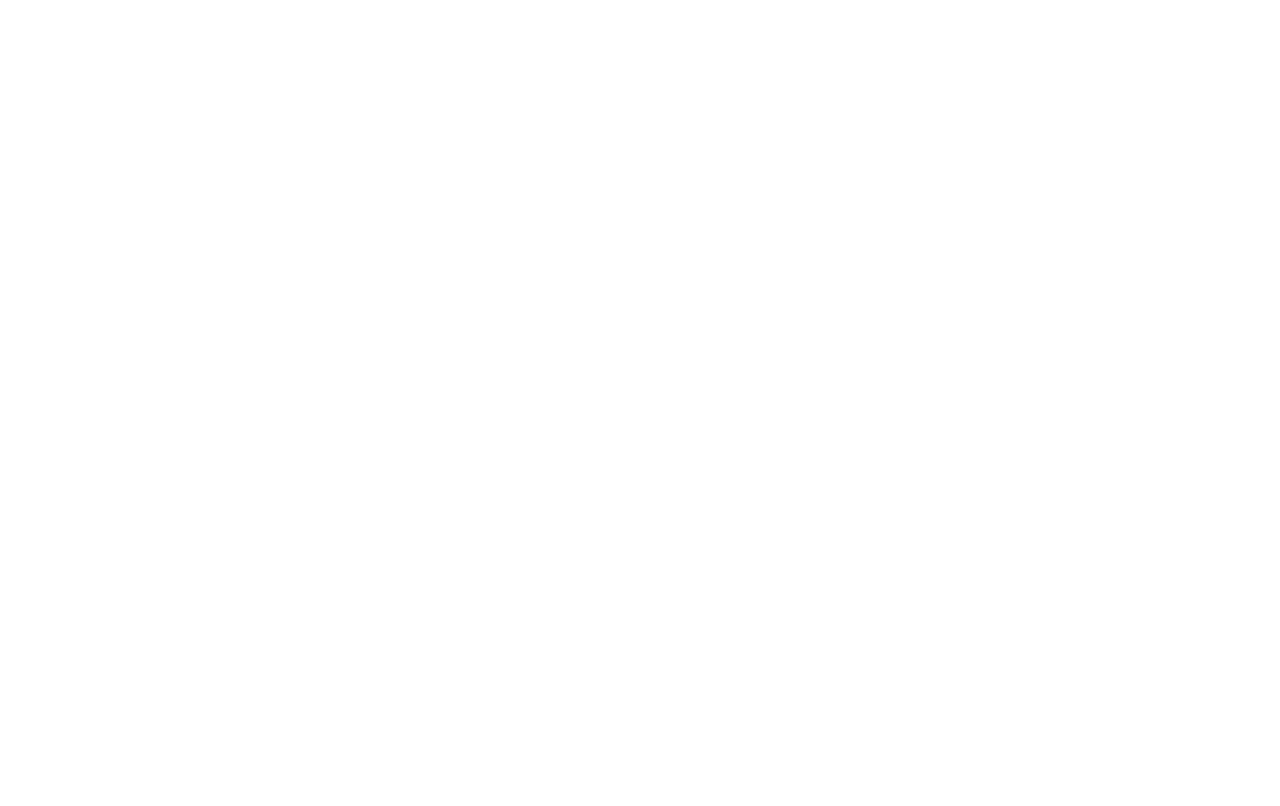
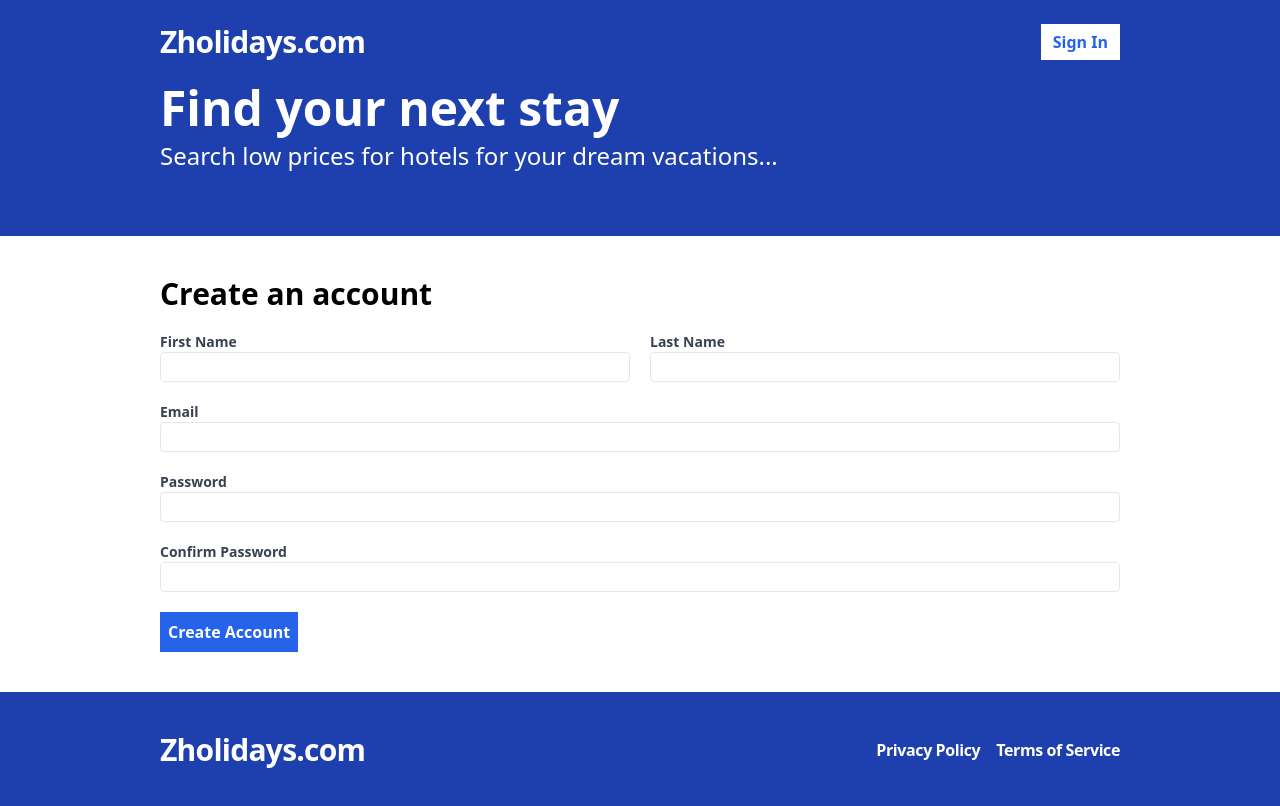
Before and after one commit to Zaahiid/hotel-booking-client, a React (Vite) app: page /register in a window 1280 px wide. Before the commit this address had no page. Built offline with nearby package versions, Linux system fonts and the light colour scheme.

Commit message:
Registration form UI and Validation ✅

```diff
--- a/package.json
+++ b/package.json
@@ -12,6 +12,7 @@
   "dependencies": {
     "react": "^18.2.0",
     "react-dom": "^18.2.0",
+    "react-hook-form": "^7.51.5",
     "react-router-dom": "^6.23.1"
   },
   "devDependencies": {
--- a/src/App.tsx
+++ b/src/App.tsx
@@ -1,5 +1,11 @@
-import { Route, BrowserRouter as Router, Routes } from "react-router-dom";
+import {
+  Navigate,
+  Route,
+  BrowserRouter as Router,
+  Routes,
+} from "react-router-dom";
 import Layout from "./layouts/Layout";
+import Register from "./pages/Register";
 
 function App() {
   return (
@@ -21,6 +27,15 @@ function App() {
             </Layout>
           }
         />
+        <Route
+          path="/register"
+          element={
+            <Layout>
+              <Register />
+            </Layout>
+          }
+        />
+        <Route path="*" element={<Navigate to="/" />} />
       </Routes>
     </Router>
   );
--- /dev/null
+++ b/src/pages/Register.tsx
@@ -0,0 +1,99 @@
+import React from "react";
+import { useForm } from "react-hook-form";
+
+type RegisterFormData = {
+  firstName: string;
+  lastName: string;
+  email: string;
+  password: string;
+  confirmPassword: string;
+};
+
+const Register = () => {
+  const { register, watch,handleSubmit,formState:{errors} } = useForm<RegisterFormData>();
+
+  const onSubmit = handleSubmit((data)=>{
+    console.log(data)
+  })
+  return (
+    <form action="" className="flex flex-col gap-5" onSubmit={onSubmit}>
+      <h2 className="text-3xl font-bold">Create an account</h2>
+      <div className="flex flex-col md:flex-row gap-5">
+        <label htmlFor="" className="text-gray-700 text-sm font-bold flex-1">
+          First Name
+          <input
+            type="text"
+            className="border rounded w-full py-1 px-2 font-normal"
+            {...register("firstName", { required: "First Name is required" })}
+          />
+          {errors.firstName && <span className="text-red-500">{errors.firstName.message}</span> }
+        </label>
+
+        <label htmlFor="" className="text-gray-700 text-sm font-bold flex-1">
+          Last Name
+          <input
+            type="text"
+            className="border rounded w-full py-1 px-2 font-normal"
+            {...register("lastName", { required: "Last Name is required" })}
+          />
+          {errors.lastName && <span className="text-red-500">{errors.lastName.message}</span> }
+        </label>
+      </div>
+
+      <label htmlFor="" className="text-gray-700 text-sm font-bold flex-1">
+        Email
+        <input
+          type="email"
+          className="border rounded w-full py-1 px-2 font-normal"
+          {...register("email", { required: "Email is required" })}
+        />
+        {errors.email && <span className="text-red-500">{errors.email.message}</span> }
+      </label>
+
+      <label htmlFor="" className="text-gray-700 text-sm font-bold flex-1">
+        Password
+        <input
+          type="password"
+          className="border rounded w-full py-1 px-2 font-normal"
+          {...register("password", {
+            required: "Password is required",
+            minLength: {
+              value: 6,
+              message: "Password must be at least 6 characters",
+            },
+          })}
+        />
+        {errors.password && <span className="text-red-500">{errors.password.message}</span> }
+      </label>
+
+      <label htmlFor="" className="text-gray-700 text-sm font-bold flex-1">
+        Confirm Password
+        <input
+          type="password"
+          className="border rounded w-full py-1 px-2 font-normal"
+          {...register("confirmPassword", {
+            validate: (val) => {
+              if (!val) {
+                return "Confirm Password is required";
+              } else if (watch("password") !== val) {
+                return "Your Passwords do not match";
+              }
+            },
+          })}
+        />
+        {errors.confirmPassword && <span className="text-red-500">{errors.confirmPassword.message}</span> }
+      </label>
+
+      <span>
+        <button
+          type="submit"
+          className="bg-blue-600 text-white p-2 font-bold hover:bg-blue-500"
+        >
+          Create Account
+        </button>
+      </span>
+    </form>
+  );
+};
+
+export default Register;
--- a/tailwind.config.js
+++ b/tailwind.config.js
@@ -7,7 +7,9 @@ export default {
   theme: {
     extend: {},
     container:{
-      padding:"10rem"
+      padding:{
+        md:"10rem"
+      }
     }
   },
   plugins: [],
```
Also changed, not shown: 1 other file (tests, documents, lock files or other folders). Lines whose indentation alone changed are shown as unchanged.
